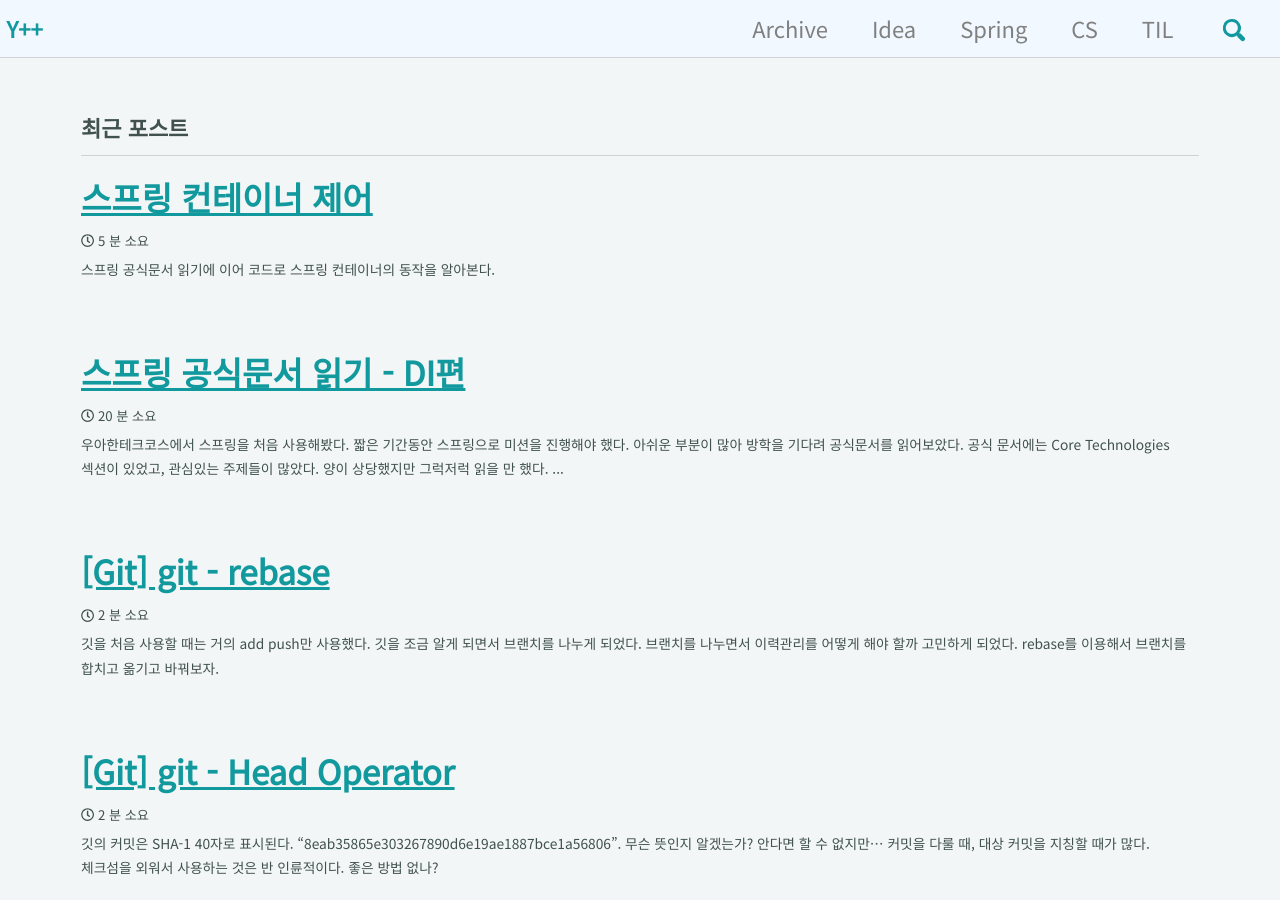
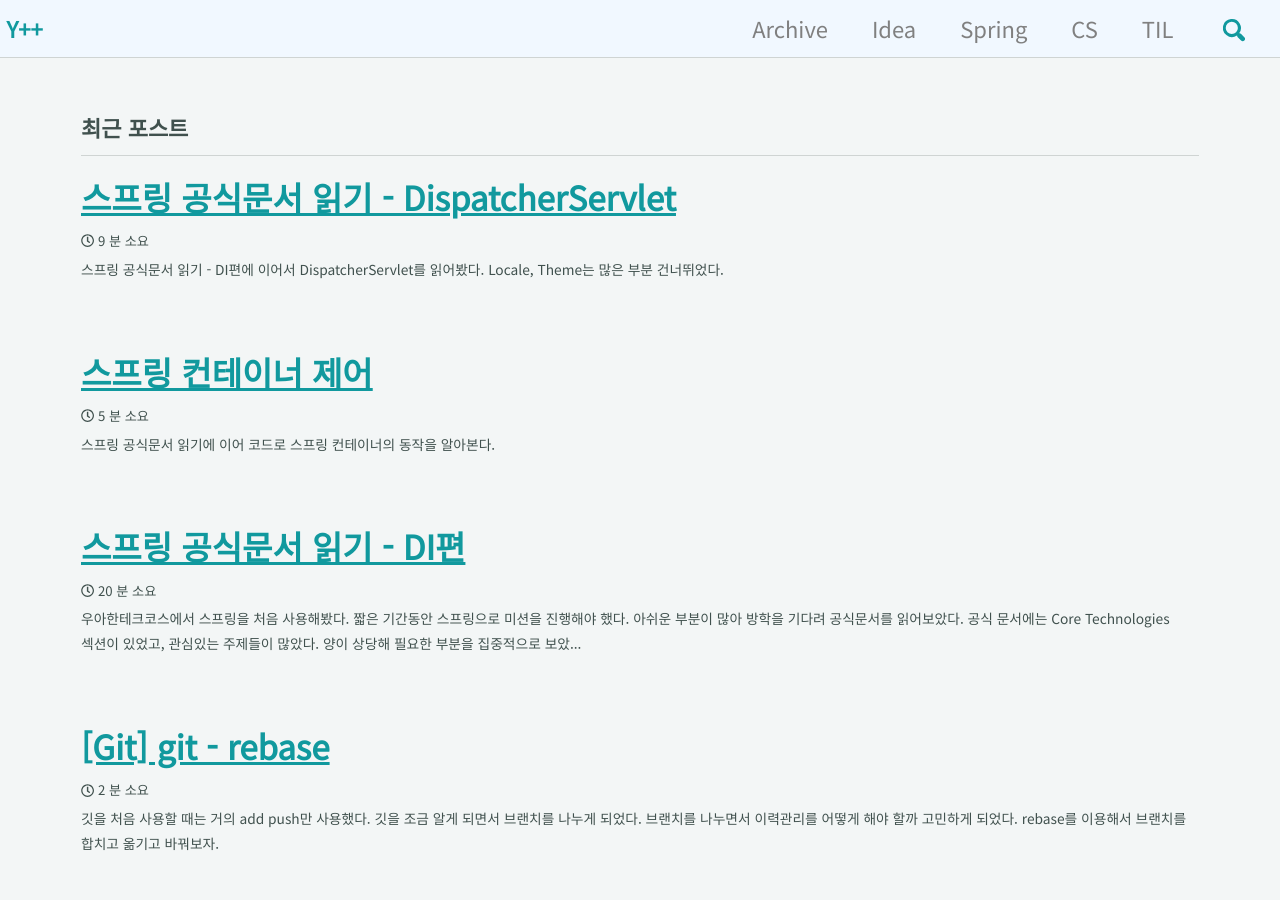
Before and after one commit to andole87/andole87.github.io, a Jekyll site: the page built from index.html, in a window 1280 px wide and 900 px high. Built offline with Jekyll 4.4.1, drawn with Linux system fonts in a browser that asks for light colours; cached includes are drawn as plain includes; the list of posts is cut into pages by our own code; some of the changed text lies outside the part shown.

Commit message:
add post

```diff
--- a/_posts/2019-09-08-spring-di.md
+++ b/_posts/2019-09-08-spring-official-di.md
@@ -7,7 +7,7 @@ comments: true
 ---
 
 우아한테크코스에서 스프링을 처음 사용해봤다. 짧은 기간동안 스프링으로 미션을 진행해야 했다. 아쉬운 부분이 많아 방학을 기다려 공식문서를 읽어보았다.
-공식 문서에는 [`Core Technologies`](https://docs.spring.io/spring/docs/current/spring-framework-reference/core.html) 섹션이 있었고, 관심있는 주제들이 많았다. 양이 상당했지만 그럭저럭 읽을 만 했다. 혼자만 읽기에는 아까워서 ~~발번역~~을 남겨본다.
+공식 문서에는 [`Core Technologies`](https://docs.spring.io/spring/docs/current/spring-framework-reference/core.html) 섹션이 있었고, 관심있는 주제들이 많았다. 양이 상당해 필요한 부분을 집중적으로 보았다. 혼자만 읽기에는 아까워서 ~~발번역~~을 남겨본다.
 
 다음 내용은 공식 문서의 내용을 그대로 옮긴 것이 아니며, 임의로 편집 수정했음을 미리 밝힌다.
 
--- a/_drafts/dispatcher.md
+++ b/_posts/2019-09-10-spring-official-dispatcherservlet.md
@@ -1,22 +1,28 @@
+---
+published: true
+layout: single
+title: "스프링 공식문서 읽기 - DispatcherServlet"
+category: Spring
+comments: true
+---
+
+[스프링 공식문서 읽기 - DI편](/spring/spring-official-di/)에 이어서 `DispatcherServlet`를 읽어봤다. `Locale`, `Theme`는 많은 부분 건너뛰었다.
+
 # DispatcherServlet
 
-다른 웹 프레임워크처럼, Spring MVC는 중앙 서블릿인  DispatcherServlet을 프론트 컨트롤러로 활용한다. DispatcherServlet은 요청 처리를 위한 공유 알고리즘을 제공하고, 실제 작업은 구성 가능한 요소에 의해 진행되도록 위임한다. 이 모델은 유연하며 다양한 동작 흐름을 제공한다.
+다른 웹 프레임워크처럼, Spring MVC는 중앙 서블릿인 `DispatcherServlet`을 프론트 컨트롤러로 활용한다. `DispatcherServlet`은 요청 처리를 위한 공통 알고리즘을 제공하고, 실제 작업은 구성 가능한 요소에 의해 진행되도록 위임한다. 이 모델은 유연하며 다양한 동작 흐름을 제공한다.
 
-다른 Servlet들 처럼 DispatcherServlet은 서블릿 스펙에 따라 설정을 선언하고 매핑해야 한다. DispatcherServlet은 스프링 설정을 사용하여 Request Mapping, View Resolution, Exception handling을  확인한다.
+다른 `Servlet`들 처럼 `DispatcherServlet`은 서블릿 스펙에 따라 설정을 선언하고 매핑해야 한다. `DispatcherServlet`은 스프링 설정을 사용하여 `Request Mapping`, `View Resolution`, `Exception handling`에 필요한 요소들을 확인한다.
 
 ## Context Hierarchy
 
-DispatcherServlet에는 WebApplicationContext(ApplicationContext의 확장) 가 필요하다. WebApplicationContext는 ServletContext, Servlet과 연관된 링크를 갖고 있다.
+`DispatcherServlet`에는 `WebApplicationContext`(ApplicationContext의 확장) 가 필요하다. `WebApplicationContext`는 `ServletContext`, `Servlet`과 연결고리를 갖고 있다.
 
 대부분의 어플리케이션에는 하나의 WebApplicationContext만 있어도 간단하고 충분하다. 하나의 WebApplicationContext가 각각의 하위 WebApplicationContext 구성과 함께 여러 DispatcherServlet 인스턴스에서 공유되는 컨텍스트 계층 구조를 가질 수도 있다.
 
-Root WebApplicationContext는 보통 Infrastructure Bean을 포함한다. 여러 서블릿들이 공유해야 하는 Data Repository나 비즈니스 서비스들이다. 이 빈들은 하위 WebApplicationContext로 효과적으로 상속되거나 재구성된다.
+Root WebApplicationContext는 보통 `Infrastructure Bean`을 포함한다. 여러 서블릿들이 공유해야 하는 `Data Repository`나 `Business Service`들이다. 이 빈들은 하위 WebApplicationContext로 효과적으로 상속되거나 재구성된다.
 
-
-
-
-
-
+![context-hierarchy](/assets/mvc-context-hierarchy.png)
 
 ## Special Bean Types
 
@@ -24,8 +30,8 @@ DispatcherServlet은 다음 표에 있는 빈들을 사용한다.
 
 | Bean Type                | Explanation                                                  |
 | ------------------------ | ------------------------------------------------------------ |
-| HandlerMapping           | 요청을 핸들러에 매핑한다. 핸들러는 전처리나 후처리를 위한 Interceptor를 가질 수 있다. `HandlerMapping`의 구현 디테일에 따라 매핑된다.  <br /> HandlerMapping의 두 주요 구현체는 RequestMappingHandlerMapping (@RequestMapping), SimpleUrlHandlerMapping이다. |
-| HandlerAdapter           | DispatcherServlet이 매핑된 핸들러를 호출하는 것을 돕는다. 핸들러가 실제로 호출되는것과 관계 없이 수행된다.(Adapter에 주목) <br /> HandlerAdapter의 주된 목표는 DispatcherServlet이 요청을 위임하는데 추상화를 제공하는 것이다. |
+| HandlerMapping           | 요청을 핸들러에 매핑한다. 핸들러는 전처리나 후처리를 위한 Interceptor를 가질 수 있다. `HandlerMapping`의 구현 디테일에 따라 매핑된다.  <br /> HandlerMapping의 두 주요 구현체는 `RequestMappingHandlerMapping` (`@RequestMapping`), `SimpleUrlHandlerMapping`이다. |
+| HandlerAdapter           | DispatcherServlet이 매핑된 핸들러를 호출하는 것을 돕는다. 핸들러가 실제로 호출되는것과 관계 없이 수행된다.(`Adapter`에 주목) <br /> HandlerAdapter의 주된 목표는 DispatcherServlet이 요청을 위임하는데 추상화를 제공하는 것이다. |
 | HandlerExceptionResolver | 요청을 핸들러에 매핑하거나, HTML에러를 보여주거나, 기타 동작 중에 예외를 인지하고 결정하는 전략을 담당한다. |
 | ViewResolver             | 핸들러가 반환한 문자열 기반으로 뷰 네임을 결정하고 응답을 렌더링한다. |
 | LocaleResolver           | 글로벌 서비스를 제공할 수 있도록, Locale을 결정한다.         |
@@ -106,7 +110,7 @@ public class MyWebAppInitializer extends AbstractDispatcherServletInitializer {
 1. 컨트롤러나 기타 요소가 사용할 WebApplicationContext를 요청에 바인딩한다. 기본으로 `DispatcherServlet.WEB_APPLICATION_CONTEXT_ATTRIBUTE` 키에 바인딩된다.
 2. `LocaleResolver`를 요청에 바인딩한다. `Locale`은 요청을 처리할 때 (View 렌더링 등)에 사용된다. `Locale` 을 결정할 필요 없다면 `LocaleResolver`가 없어도 된다.
 3. `ThemeResolver`를 요청에 바인딩한다. `ThemeResolver`는 뷰와 같은 요소가 테마를 결정할 때 사용한다. 테마를 사용하지 않으면 무시해도 된다.
-4. 특정한 `MultipartFileResolver`를 지정했다면 요청에서 파일을 검사한다. 파일이 발견되면 요청은 추가 처리를 위해 `MultipartHttpServletRequest`로 랩핑된다.
+4. 특정한 `MultipartFileResolver`를 지정했다면 요청에서 파일을 검사한다. 파일이 발견되면 `HttpServletRequest`를 추가 처리를 위해 `MultipartHttpServletRequest`로 래핑한다.
 5. 적절한 핸들러를 찾는다. 핸들러를 찾으면 모델 또는 렌더링을 준비하기 위해 핸들러와 연관된 실행 흐름(`execution chain`),  `preprocessor`, `postprocessor`, `controller` 등을 실행한다. 또 애너테이션이 부여된 컨트롤러의 경우 뷰를 반환하는 대신 HandlerAdapter 내에서 응답을 처리할 수도 있다.
 6. 핸들러가 모델을 리턴하면 뷰가 렌더링된다. 모델이 리턴되지 않으면 (요청을 intercept하는 `preprocessor` 나 `postprocessor` 때문일 수 있음) 요청이 이미 이행되었을 수 있으므로, 뷰가 렌더링되지 않는다.
 7. `WebApplicationContext`가 관리하는 `HandlerExceptionResolver` 빈은 위의 요청을 처리하는 중에 발생한 예외를 처리한다.
@@ -152,4 +156,38 @@ public class MyWebAppInitializer extends AbstractDispatcherServletInitializer {
 
 ## View Resolution
 
-스프링 MVC는 `ViewResolver`와 `View` 인터페이스를 제공한다.
+스프링 MVC는 `ViewResolver`와 `View` 인터페이스를 제공한다. 이 인터페이스들 덕분에 특정 뷰 기술에 종속되지 않고 뷰를 렌더링할 수 있다.
+
+`ViewResolver`는 뷰 이름과 실제 뷰 이름을 매핑해준다. `View`는 특정 뷰 기술에 넘어가기 전에 데이터를 준비한다.
+
+다음은 `ViewResolver`의 구현체들이다.
+
+| ViewResolver                | Description                                                  |
+| --------------------------- | ------------------------------------------------------------ |
+| AbstractCachingViewResolver | `AbstractCachingResolver`의 하위 클래스들은 뷰 인스턴스를 캐싱하고 결정한다. 캐시 모드를 켜고 끌수도 있다. cache 속성을 false하면 된다. 런타임에 뷰 캐시를 리프레시하고 싶다면 `removeFromCache(String viewName, Locale loc)` 메서드를 사용하라. |
+| XmlViewResolver             | 스프링 빈 설정과 똑같은 형식의 XML 설정을 가져온다. 기본값은 `/WEB-INF/views.xml`에 있다. |
+| UrlBasedViewResolver        | 구체적인 매핑 설정이 없이, URL 이름 기반으로 간단히 매핑한다. 이름이 적절한 뷰 리소스와 잘 일치할 때 적절하게 사용할 수 있다. |
+
+> 이외 ResourceBundleviewResolver, InternalResourceViewResolver, FreeMarkerViewResolver, ContentNegotiatingViewResolver.... 나머지 생략
+
+### Handling
+
+여러 빈으로 resolve 체인을 구성할 수 있다. 또 `order` 속성을 부여해 순서를 구성할 수도 있다. 여기서도 높은(Higher) `order`의 resolver가 나중에(Later) 위치한다.(Higer the order property, Later the view resolver is positioned)
+
+resolve 체인의 뷰 리졸버는 적절한 뷰를 찾지 못한 경우, `null`을 리턴할 수도 있다.(`InternalResourceViewResolver` 제외)
+
+뷰 리졸버 구성은 간단히 `ViewResolver`를 더하는 것으로 구성할 수 있다. `MVC Config`를 사용하면 컨트롤러 로직과 관계없이 설정할 수 있으므로, `MVC Coinfig`의 기능을 이용하는 것을 추천한다.
+
+### Redirecting
+
+뷰 이름에 `redirect:` 접두사(prefix)가 붙으면 리다이렉트를 수행한다. `redirect:` 뒷부분이 리다이렉트할 URL이 된다.
+
+컨트롤러가 `RedirectView`를 반환하는 것과 동일한 동작을 수행한다.
+
+> 컨트롤러 메서드에 `@RersponseStatus` 애너테이션이 있으면, 애너테이션의 값이 `RedirectView` 상태 코드보다 우선한다.
+
+## Multipart Resolver
+
+`org.springframework.web.multipart.MultipartResolver`는 파일 업로드를 포함한 멀티파트 요청을 분석하는 전략이다. `Apache Commons FileUpload`를 기반으로하는 구현과 Servlet 3.0을 기반으로하는 구현이 있다.
+
+멀티파트를 처리하려면 `DispatcherServlet` 구성에서 `multipartResolver` 이름으로 `MultipartResolver Bean`을 정의해야한다. `DispatcherServlet`은 이를 감지하여 요청에 사용한다. 컨텐츠 유형이 multipart / form-data 인 POST 요청이 들어오면, 컨텐츠를 분석하고 현재 `HttpServletRequest`를 `MultipartHttpServletRequest`로 래핑한다.  `MultipartHttpServletRequest`는 요청의 파라미터를 제공하고 실제 컨텐츠에 대한 액세스도 제공한다.
```
Also changed, not shown: other parts of _posts/2019-09-10-spring-official-dispatcherservlet.md (+1 -3 lines).
